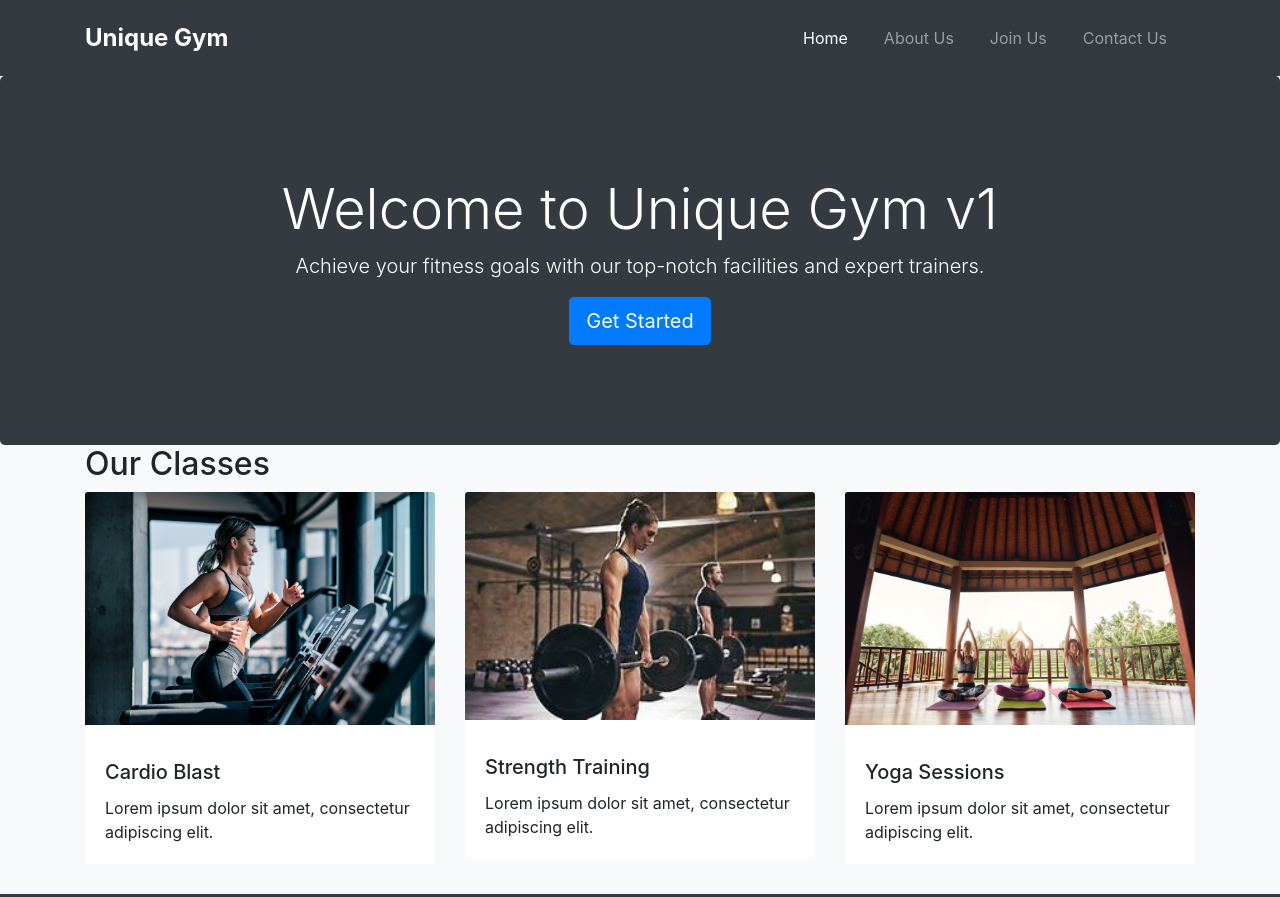
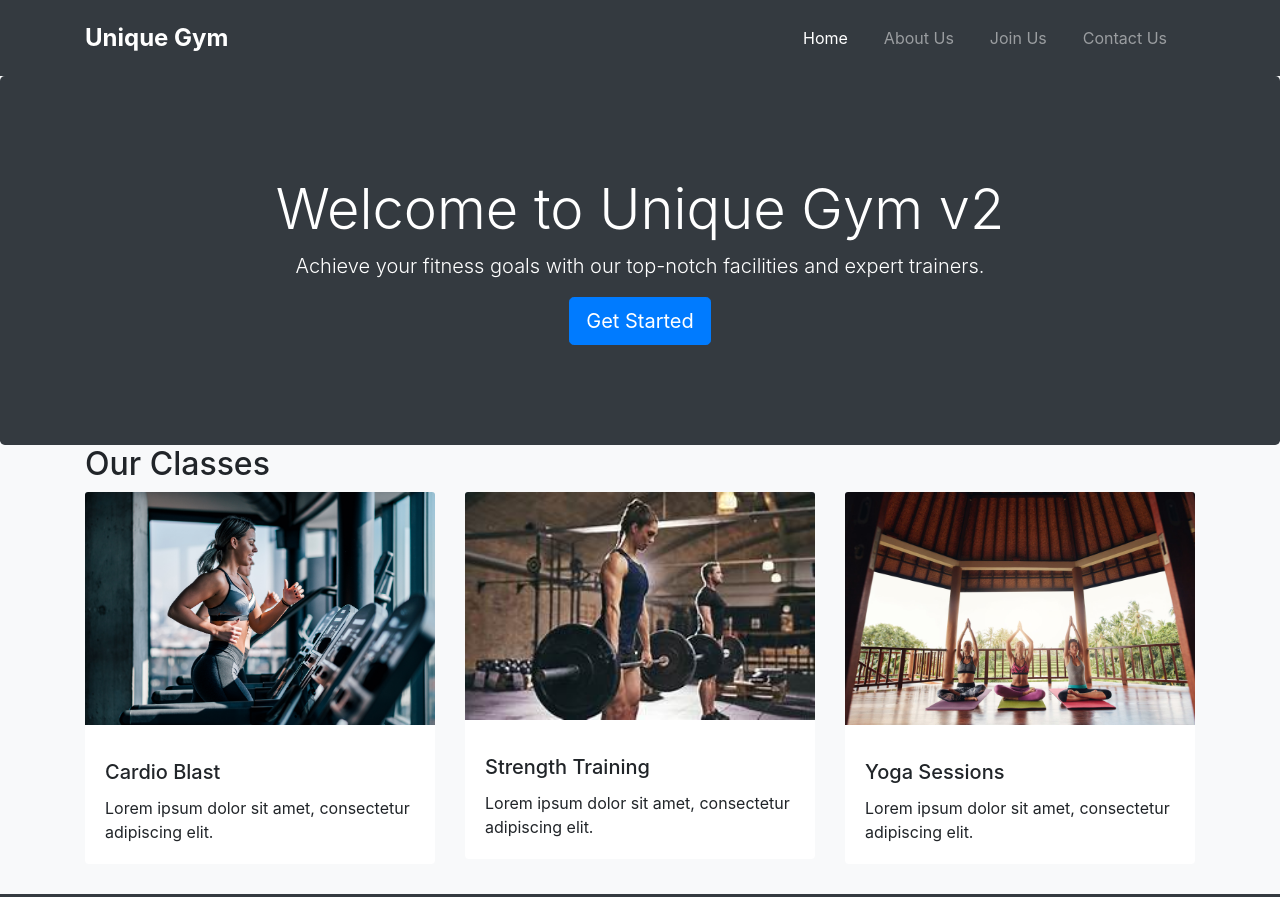
Before and after one commit to M95kandan/end-to-end-CI-CD, a plain HTML site: page AICTE/index.html in a window 1280 px wide. Shown: the top 897 px of the page. Drawn offline with nearby package versions, Linux system fonts and the light colour scheme.

Commit message:
Update index.html

```diff
--- a/AICTE/index.html
+++ b/AICTE/index.html
@@ -88,7 +88,7 @@
 
   <!-- Jumbotron -->
   <div class="jumbotron">
-    <h1 class="display-4">Welcome to Unique Gym v1</h1>
+    <h1 class="display-4">Welcome to Unique Gym v2</h1>
     <p class="lead">Achieve your fitness goals with our top-notch facilities and expert trainers.</p>
     <a class="btn btn-primary btn-lg" href="join_us.html" role="button">Get Started</a>
   </div>
```
